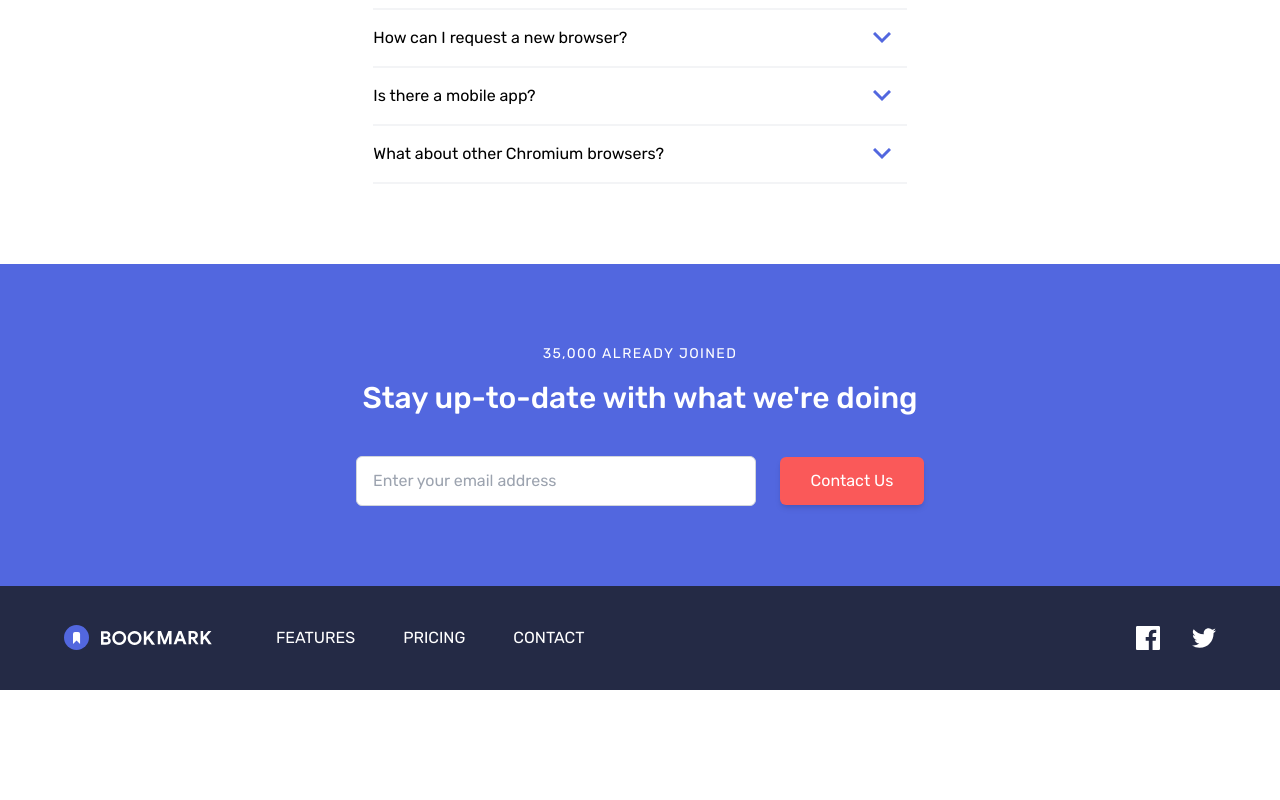
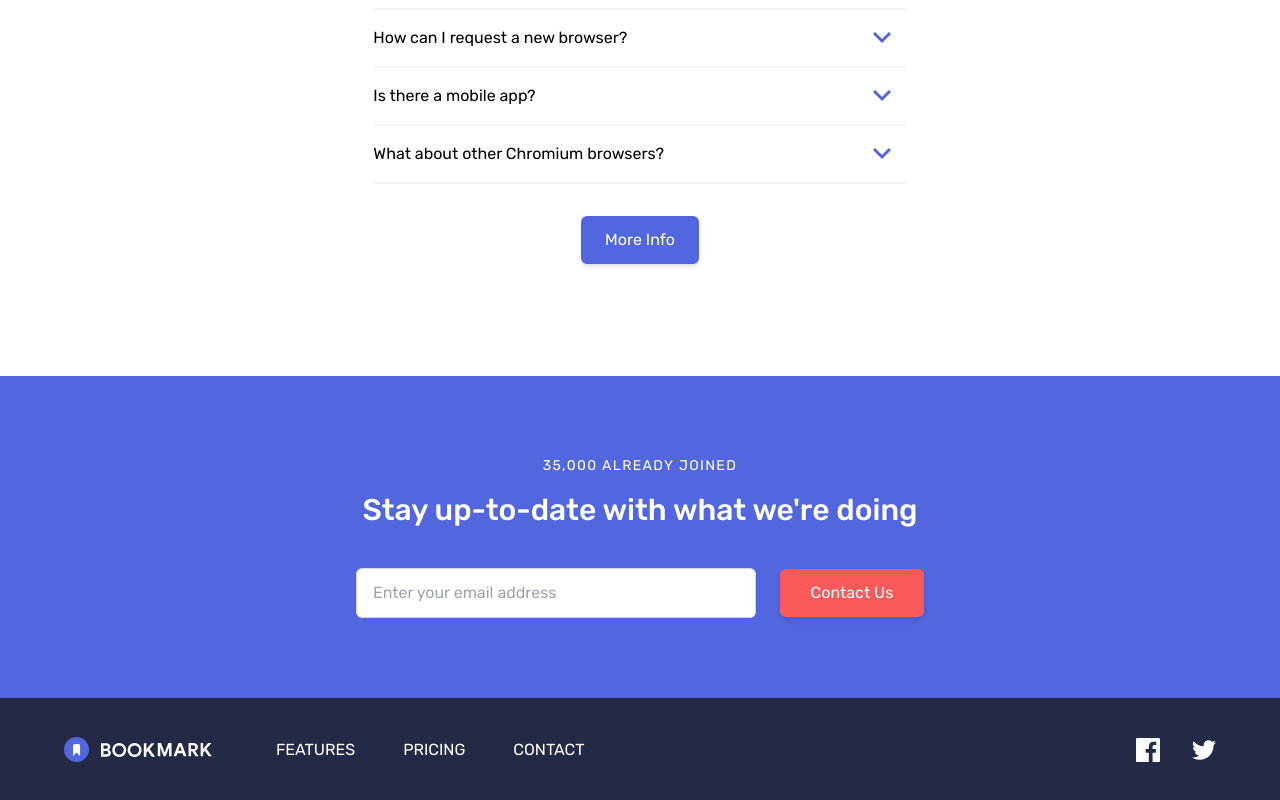
Before and after one commit to RichGriff/Bookmark-Landing, a Next.js app: page / in a window 1280 px wide. Shown: the part 2730-3530 px from the top of the page. Before the commit the page ends 3420 px from the top, so only its background shows below. Built offline with nearby package versions, Linux system fonts and the light colour scheme.

Commit message:
Missed FAQ btn

```diff
--- a/components/Faq.jsx
+++ b/components/Faq.jsx
@@ -41,6 +41,9 @@ const Faq = () => {
             </li>
           ))}
       </ul>
+      <div className='flex justify-center items-center py-8'>
+        <button className='btn btn-purple'>{btnText}</button>
+      </div>
     </section>
   )
 }
```
